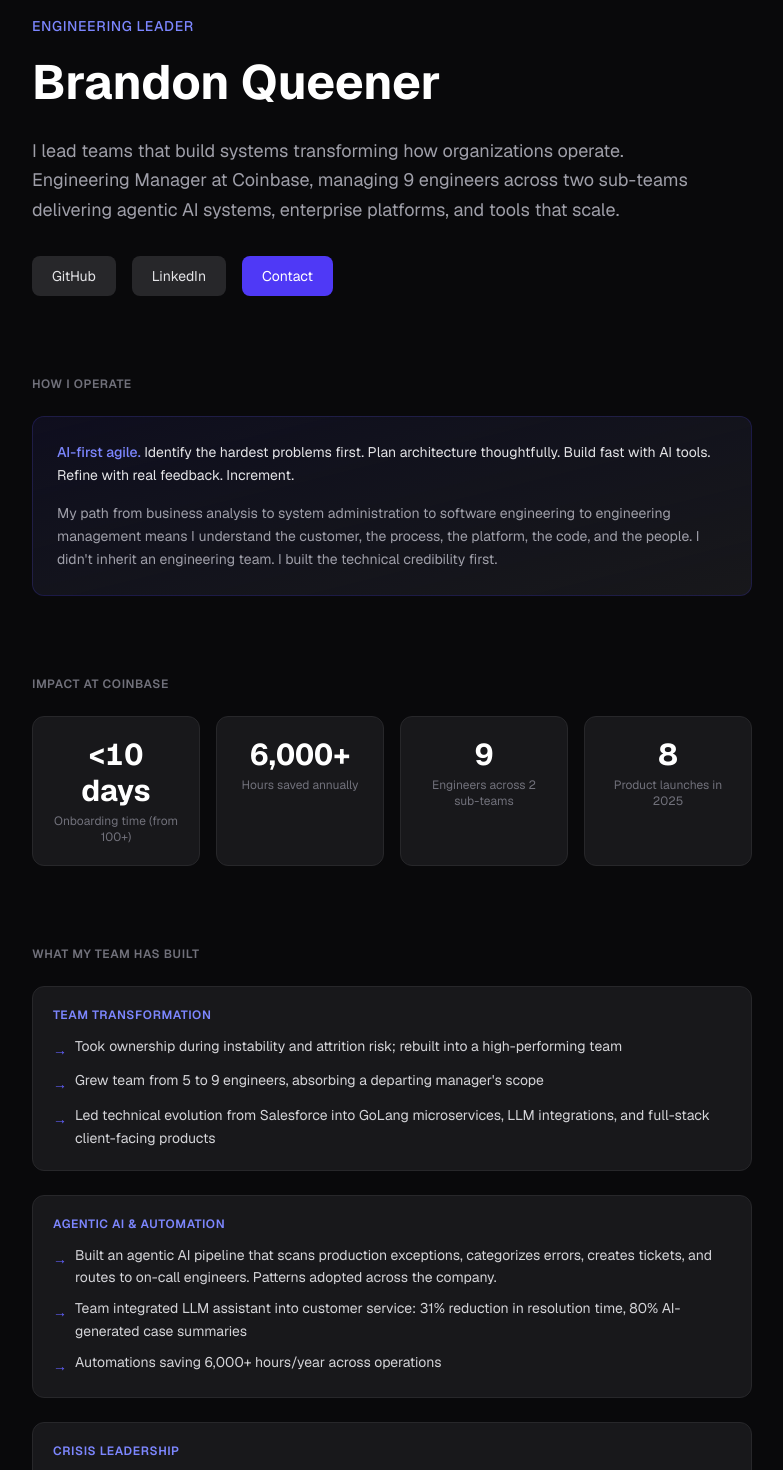
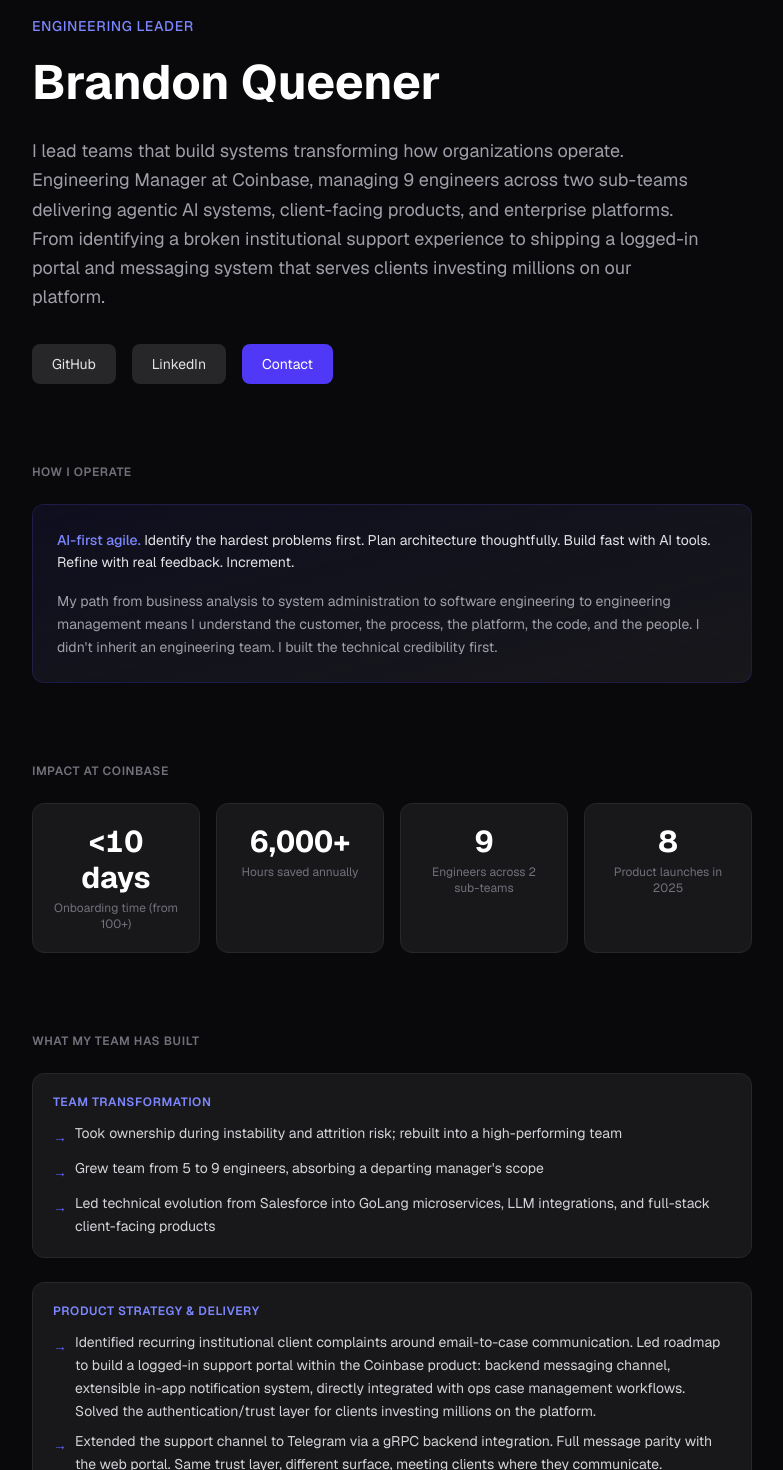
Before and after one commit to paretoimproved/portfolio, a Next.js app: page / in a window 1280 px wide. Shown: the part 80-1550 px from the top of the page, without its empty margins (248-1031 px from the left). Built offline with nearby package versions, Linux system fonts and the light colour scheme.

Commit message:
Add product strategy narrative: support portal, Telegram/gRPC integration

```diff
--- a/app/page.tsx
+++ b/app/page.tsx
@@ -58,6 +58,14 @@
     ],
   },
   {
+    group: "Product Strategy & Delivery",
+    items: [
+      "Identified recurring institutional client complaints around email-to-case communication. Led roadmap to build a logged-in support portal within the Coinbase product: backend messaging channel, extensible in-app notification system, directly integrated with ops case management workflows. Solved the authentication/trust layer for clients investing millions on the platform.",
+      "Extended the support channel to Telegram via a gRPC backend integration. Full message parity with the web portal. Same trust layer, different surface, meeting clients where they communicate.",
+      "8 product launches across futures, derivatives, and international expansion",
+    ],
+  },
+  {
     group: "Agentic AI & Automation",
     items: [
       "Built an agentic AI pipeline that scans production exceptions, categorizes errors, creates tickets, and routes to on-call engineers. Patterns adopted across the company.",
@@ -109,7 +117,10 @@
         <p className="text-zinc-400 text-lg leading-relaxed max-w-2xl">
           I lead teams that build systems transforming how organizations operate.
           Engineering Manager at Coinbase, managing 9 engineers across two sub-teams
-          delivering agentic AI systems, enterprise platforms, and tools that scale.
+          delivering agentic AI systems, client-facing products, and enterprise platforms.
+          From identifying a broken institutional support experience to shipping a
+          logged-in portal and messaging system that serves clients investing millions
+          on our platform.
         </p>
         <div className="flex gap-4 mt-8">
           <a href="https://github.com/paretoimproved" target="_blank"
```
